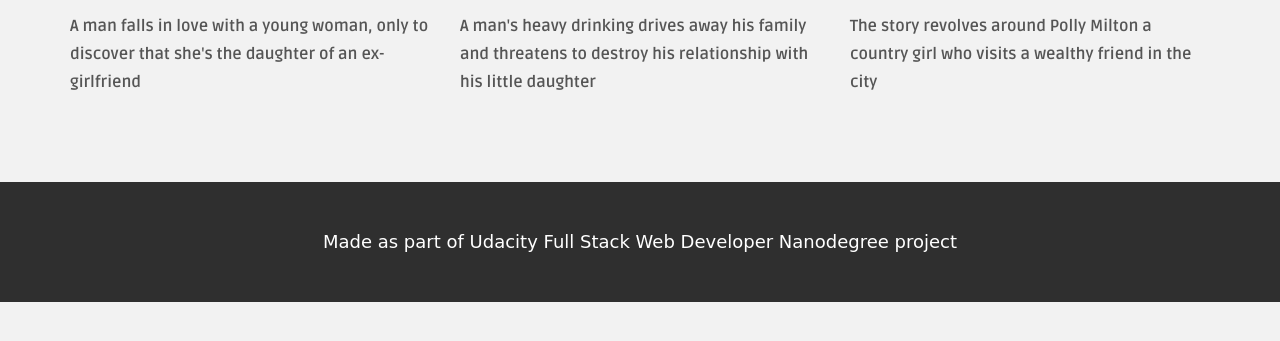
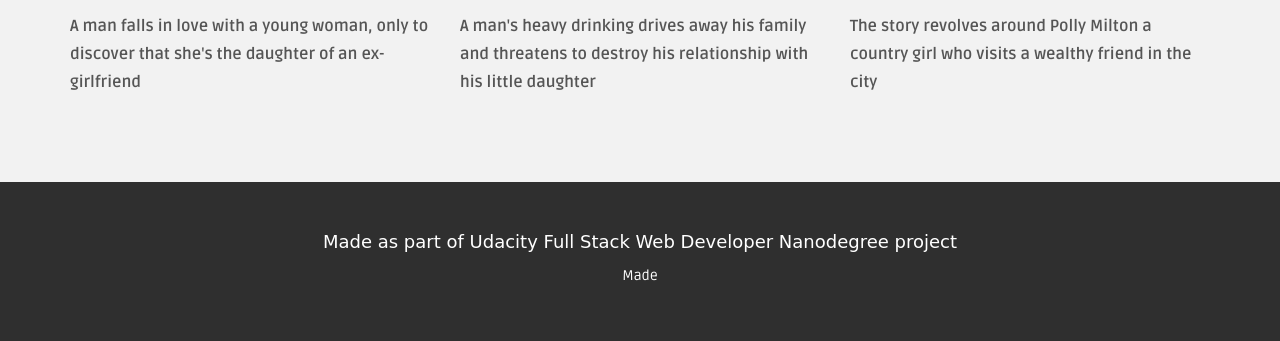
Before and after one commit to davidro/classic-movies, a plain HTML site: page fresh_tomatoes.html in a window 1280 px wide. Shown: the part 1480-1821 px from the top of the page. Before the commit the page ends 1782 px from the top, so only its background shows below. Drawn offline with nearby package versions, Linux system fonts and the light colour scheme.

Commit message:
updated readme

```diff
--- a/fresh_tomatoes.html
+++ b/fresh_tomatoes.html
@@ -260,6 +260,9 @@
 		<div class="container">
 			<div class="row centered">
 				<a href="https://www.udacity.com/course/nd004"><h4>Made as part of Udacity Full Stack Web Developer Nanodegree project</h4></a>
+        <p>
+          Made
+        </p>
 			</div>
 		</div><!-- /container -->
 	</div><!-- /cta-bar -->
```
Also changed, not shown: 1 other file.
